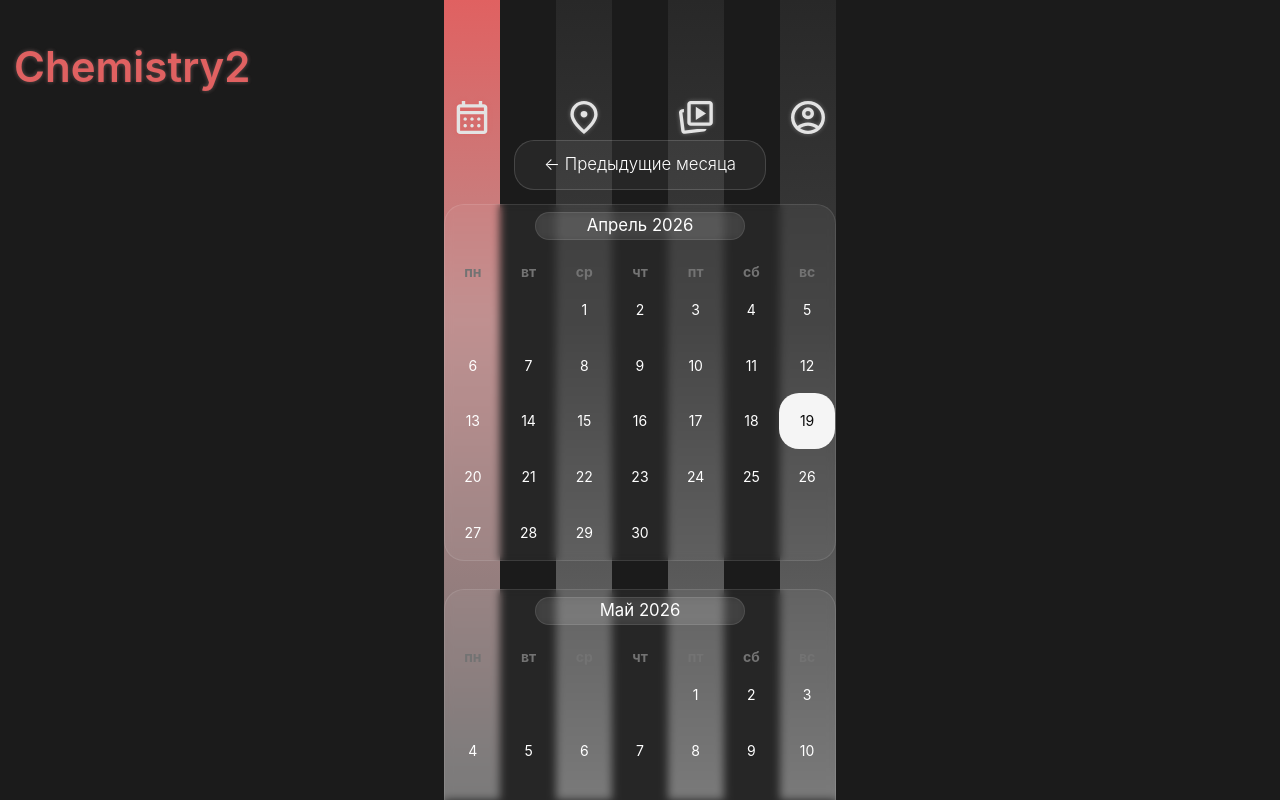
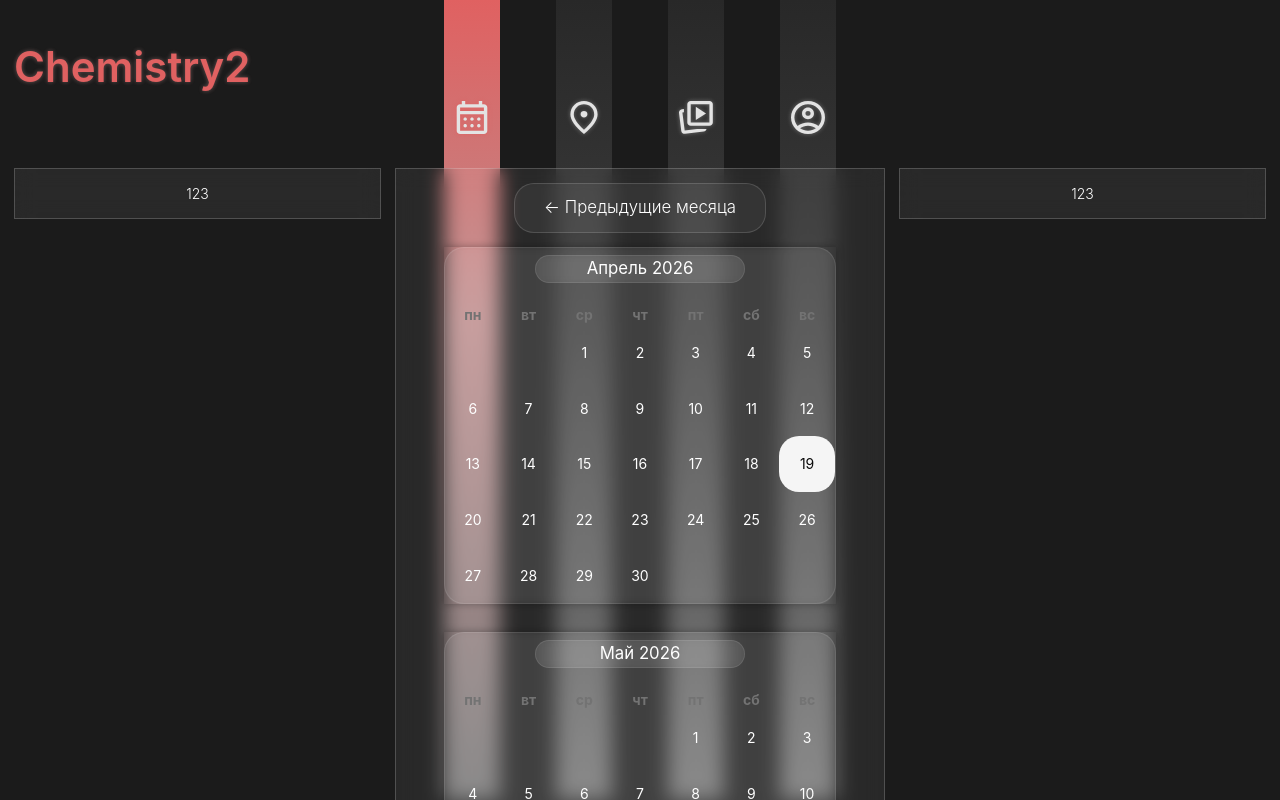
Before and after one commit to sayces/chemistry2, a Next.js app: page /calendar in a window 1280 px wide. Shown: the top 800 px of the page. Built offline with nearby package versions, Linux system fonts and the light colour scheme; a web font is replaced by a local one.

Commit message:
rafactor calendar page and containers within

```diff
--- a/package.json
+++ b/package.json
@@ -10,6 +10,7 @@
   },
   "dependencies": {
     "@base-ui/react": "^1.4.0",
+    "@bem-react/classname": "^1.8.0",
     "@prisma/adapter-pg": "^7.7.0",
     "@prisma/client": "^7.7.0",
     "@supabase/supabase-js": "^2.86.0",
--- a/src/app/(main-routes)/calendar/page.tsx
+++ b/src/app/(main-routes)/calendar/page.tsx
@@ -1,10 +1,23 @@
 import CalendarContainer from "@/shared/components/calendar/CalendarContainer";
+import Container from "@/shared/components/container/Container";
 import Main from "@/shared/components/main/Main";
+import Modal from "@/shared/components/modal/Modal";
 
 const CalendarPage = () => {
   return (
     <Main>
-      <CalendarContainer />
+      <Container>
+        <Modal>123</Modal>
+      </Container>
+      <Container>
+        <Modal>
+          <CalendarContainer />
+        </Modal>
+      </Container>
+
+      <Container>
+        <Modal>123</Modal>
+      </Container>
     </Main>
   );
 };
--- a/src/shared/components/calendar/Calendar.module.scss
+++ b/src/shared/components/calendar/Calendar.module.scss
@@ -1,6 +1,7 @@
 @use "@/shared/styles/variables" as *;
 @use "@/shared/styles/theme" as *;
 
+// календарь
 .calendar {
   width: 100%;
   overflow: hidden;
@@ -10,6 +11,8 @@
   backdrop-filter: none;
   z-index: 0;
   pointer-events: auto;
+  border-radius: 20;
+  box-shadow: 0 0 8px #00000050;
 
   & :global([data-slot="calendar"]) {
     width: 100%;
@@ -160,13 +163,14 @@
   }
 }
 
+// обертка всех календарей
 .calendarsWrapper {
   display: flex;
   flex-direction: column;
   gap: 1rem;
   align-items: center;
   width: 100%;
-  max-width: 100%;
+  max-width: calc(var(--column-unit) * var(--columns-count) * 2 - var(--column-unit));
   overflow: visible;
   position: relative;
   z-index: 5;
@@ -179,6 +183,7 @@
   width: 100%;
   max-width: 100%;
   overflow: visible;
+
 }
 
 .navButton {
@@ -207,8 +212,10 @@
 .pageLayout {
   display: flex;
   flex-direction: row;
-  align-items: flex-start;
+  align-items: center;
+  justify-content: center;
   width: 100%;
+  height: fit-content;
   position: relative;
   overflow: visible;
 }
--- a/src/shared/components/calendar/CalendarContainer.tsx
+++ b/src/shared/components/calendar/CalendarContainer.tsx
@@ -114,7 +114,7 @@ const CalendarContainer = () => {
   }
 
   return (
-    <Container variant="default">
+
       <div className={styles.pageLayout}>
         <div className={styles.calendarsWrapper} ref={wrapperRef}>
           <button
@@ -205,7 +205,7 @@ const CalendarContainer = () => {
           )}
         </div>
       </div>
-    </Container>
+
   );
 };
 
--- a/src/shared/components/container/Container.module.scss
+++ b/src/shared/components/container/Container.module.scss
@@ -2,11 +2,11 @@
 
 .container {
   width: 100%;
-  max-width: calc(var(--column-unit) * var(--columns-count) * 2 - var(--column-unit));
-  margin: 0 auto;
+  min-width: fit-content;
+  display: flex;
+  flex-direction: column;
+  justify-content: center;
+  align-items: center;
+  margin: 0;
+  padding: 0;
 }
-
-.containerWithPadding {
-  @extend .container;
-  padding: 0 var(--column-unit);
-}
--- a/src/shared/components/main/Main.module.scss
+++ b/src/shared/components/main/Main.module.scss
@@ -1,12 +1,20 @@
+@use "@/shared/styles/theme" as *;
+
 .main {
   position: relative;
-  z-index: 1;
-  display: flex;
-  flex-direction: column;
-  align-items: center;
-  justify-content: flex-start;
-  width: 100%;
-  max-width: calc(var(--column-unit) * var(--columns-count) * 2 - var(--column-unit));
-  margin: 0 auto;
-  padding: 0;
+  display: grid;
+  grid-template-columns: 1fr 35rem 1fr;
+  grid-template-rows: 1fr;
+  align-items: start;
+  justify-content: center;
+  min-width: fit-content;
+  width: 100vw;
+  margin: 1rem;
+  padding: 1rem;
+  gap: 1rem;
+
+  @media (max-width: $breakpoint-768) {
+    display: flex;
+    flex-direction: column;
+  }
 }
--- /dev/null
+++ b/src/shared/components/modal/Modal.module.scss
@@ -0,0 +1,18 @@
+@use "@/shared/styles/variables" as *;
+@use "@/shared/styles/theme" as *;
+
+.modal {
+  display: flex;
+  flex-flow: column wrap;
+  justify-content: center;
+  align-items: center;
+  background-color: #ffffff10;
+  backdrop-filter: blur(10px);
+  padding: 1rem 2rem;
+  margin: 0;
+  border-radius: 20;
+  border: 1px solid #ffffff30;
+  width: var(--modal-width, 100%);
+  min-width: fit-content;
+  height: var(--modal-height, 100%);
+}
--- /dev/null
+++ b/src/shared/components/modal/Modal.tsx
@@ -0,0 +1,25 @@
+import styles from "./Modal.module.scss";
+
+interface ModalProps {
+  children: React.ReactNode;
+  width?: string;
+  height?: string;
+}
+
+const Modal = ({ children, width, height }: ModalProps) => {
+  return (
+    <section
+      className={styles.modal}
+      style={
+        {
+          "--modal-width": width,
+          "--modal-height": height,
+        } as React.CSSProperties
+      }
+    >
+      {children}
+    </section>
+  );
+};
+
+export default Modal;
```
Also changed, not shown: src/shared/store/useCalendarStore.ts (added), 2 other files (tests, documents, lock files or other folders).
